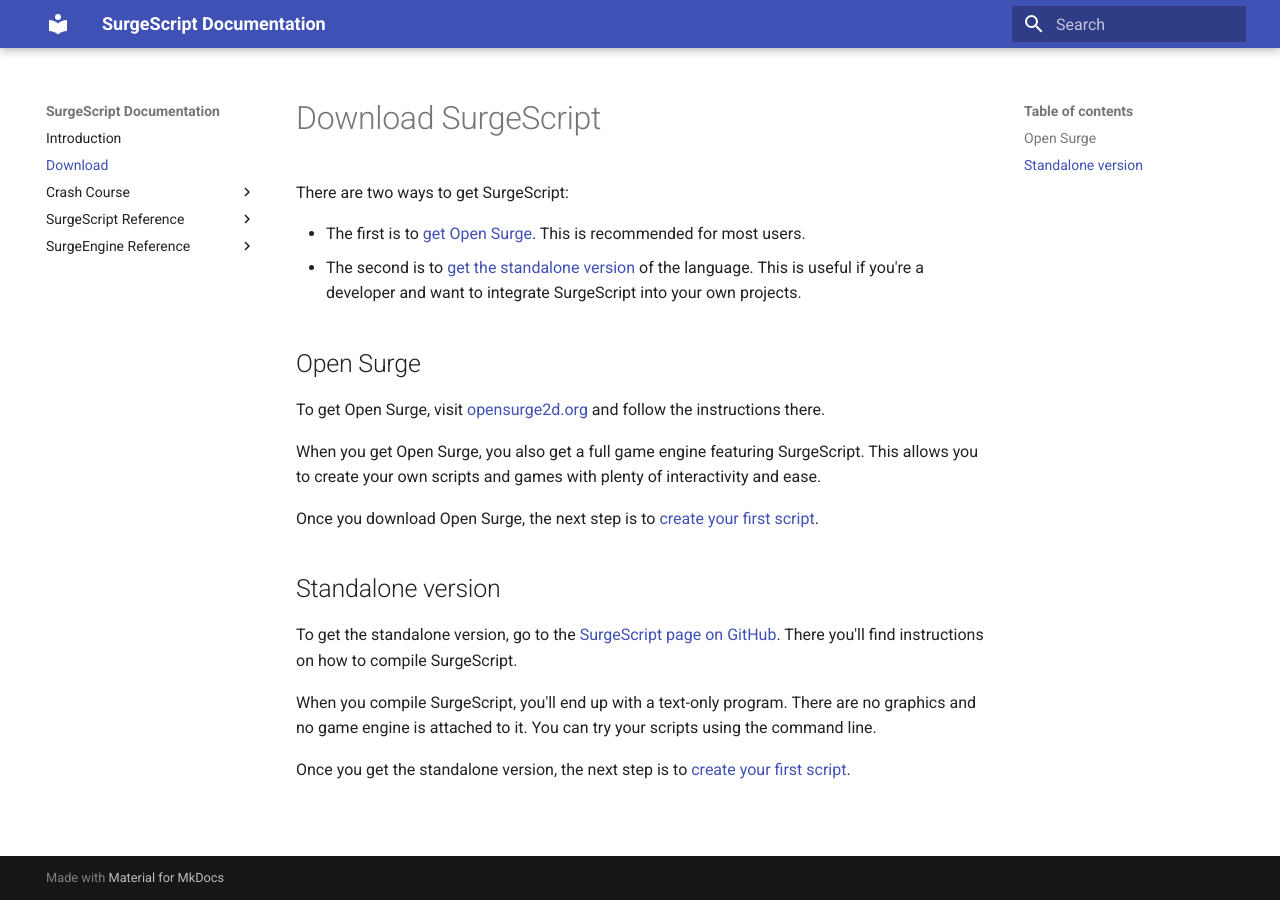
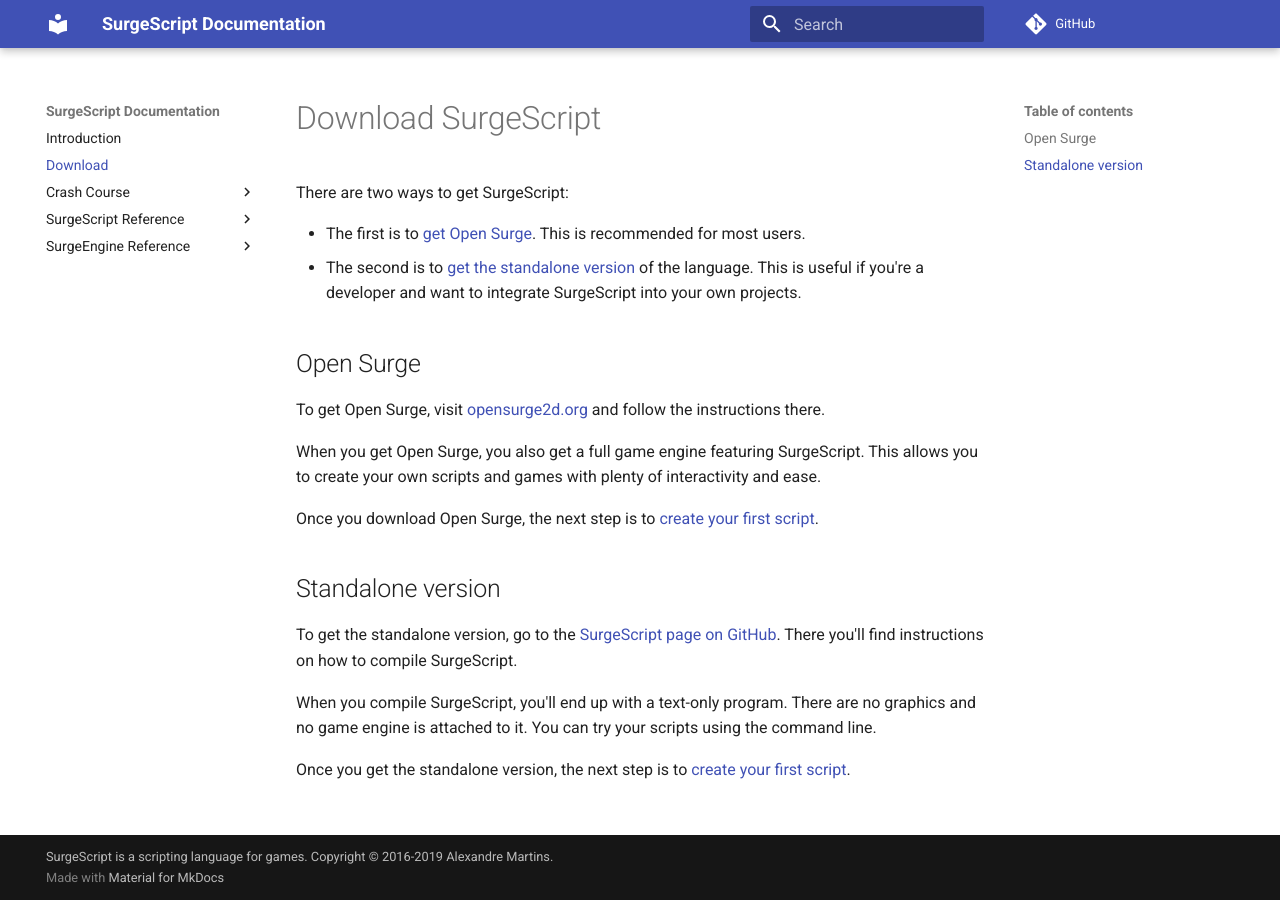
Before and after one commit to alemart/surgescript, an MkDocs documentation site: the page built from docs/download.md, in a window 1280 px wide. Built offline with MkDocs 1.6.1 and Material for MkDocs 9.7.7, drawn with Linux system fonts in a browser that asks for light colours; comment, search, counter and statistics services are not loaded; old or Windows-style settings are respelled for this version of MkDocs.

Commit message:
Updated mkdocs.yml

```diff
--- a/mkdocs.yml
+++ b/mkdocs.yml
@@ -1,7 +1,14 @@
 site_name: 'SurgeScript Documentation'
+site_url: 'https://docs.opensurge2d.org/'
+site_author: 'Alexandre Martins'
+site_description: 'SurgeScript is a scripting language for games.'
+copyright: 'SurgeScript is a scripting language for games. Copyright © 2016-2019 Alexandre Martins.'
+google_analytics: ['UA-120511928-1', 'opensurge2d.org']
+repo_url: 'https://github.com/alemart/surgescript'
+strict: true
 theme:
     name: 'material'
-pages:
+nav:
     - 'Introduction': 'index.md'
     - 'Download': 'download.md'
     - 'Crash Course':
```
